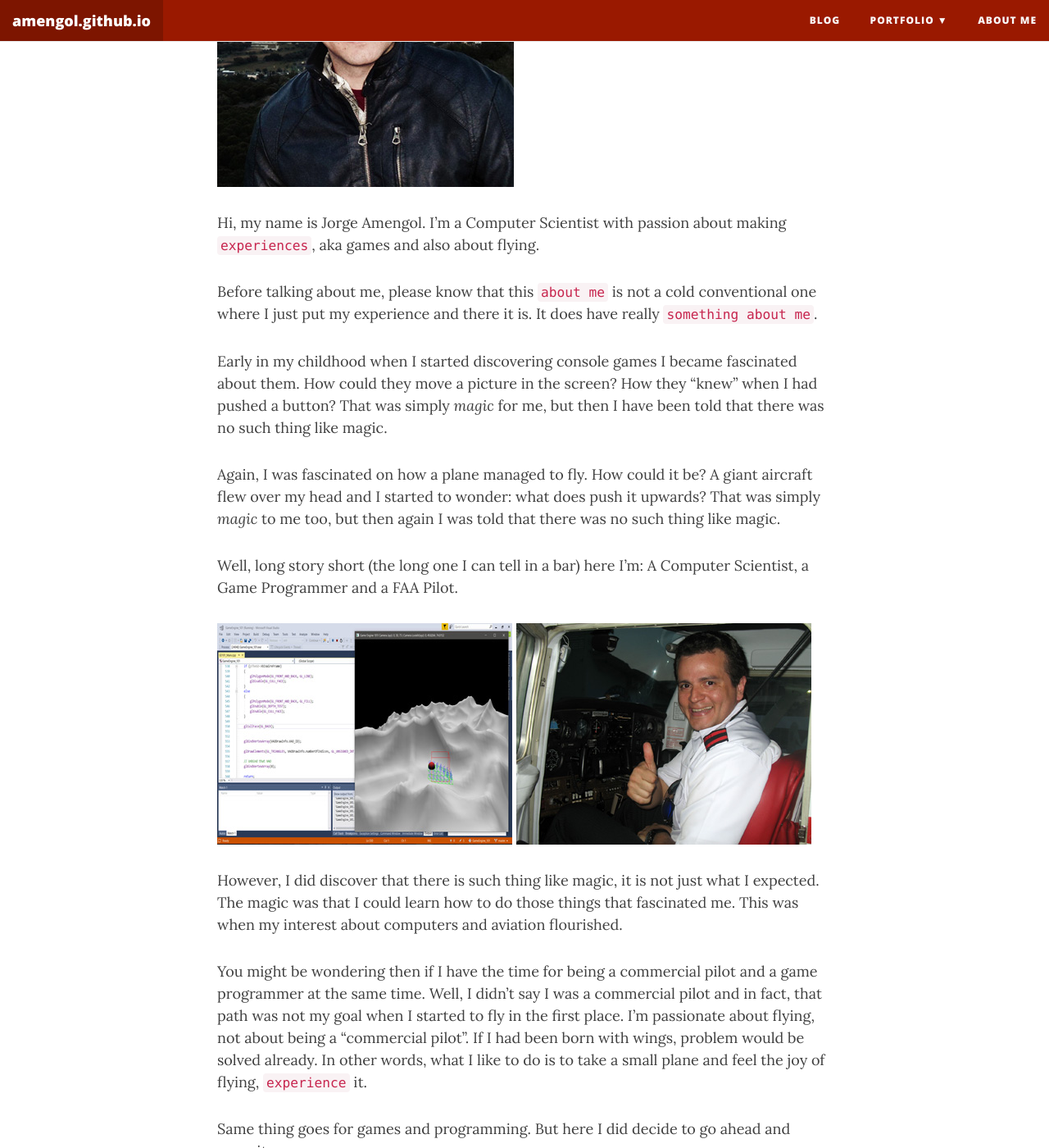
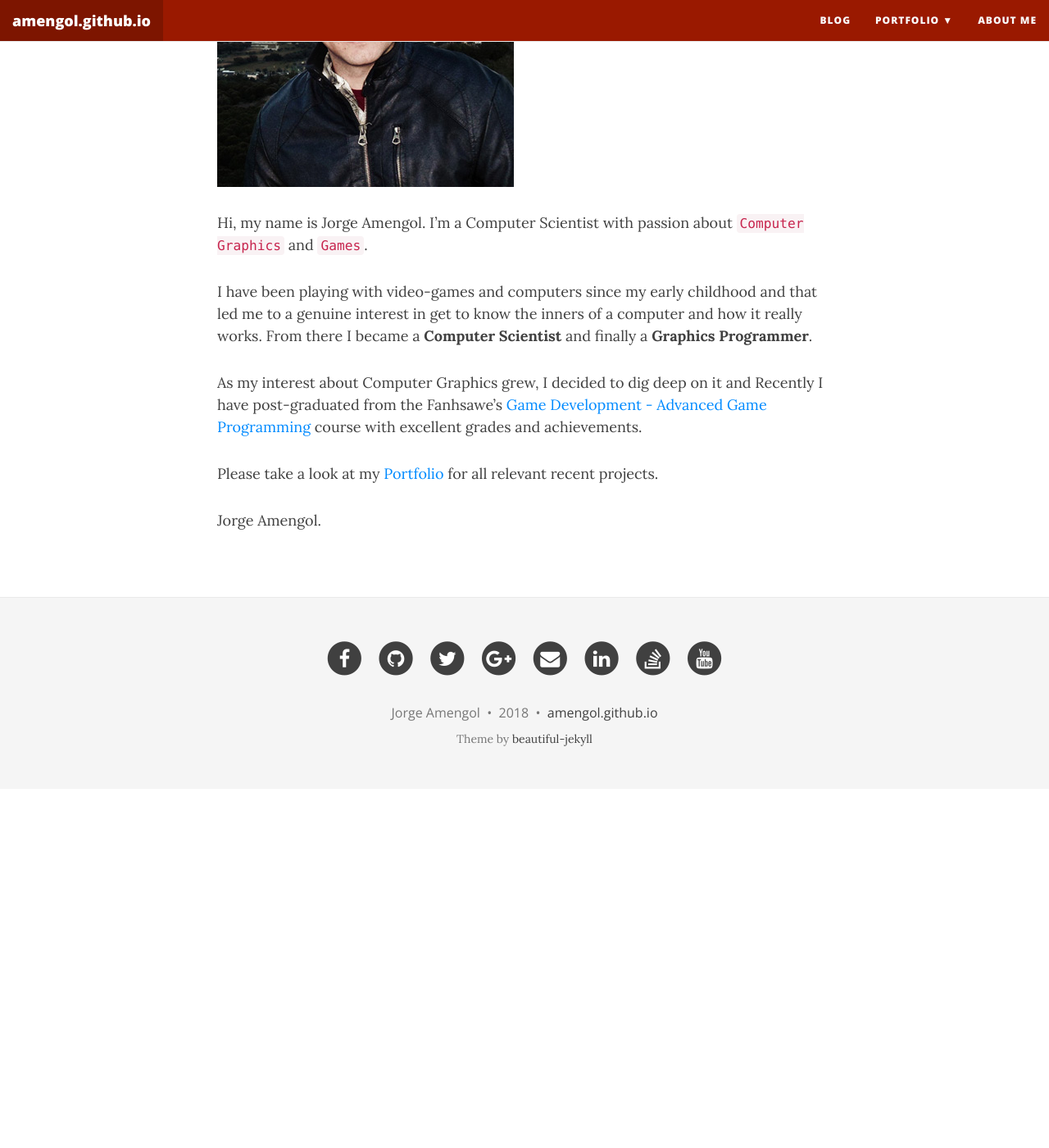
Before and after one commit to amengol/amengol.github.io, a Jekyll site: the page built from aboutme.md, in a window 1280 px wide and 1400 px high, scrolled down 466 px. Shown: the whole window at 82% size. Built offline with Jekyll 4.4.1, drawn with Linux system fonts in a browser that asks for light colours; nearby versions of some CDN libraries; after the commit the page ends 1428 px from its top, so only the background shows below that; some of the changed text lies outside the part shown.

Commit message:
Game Jam update

```diff
--- a/_config.yml
+++ b/_config.yml
@@ -17,7 +17,7 @@ baseurl: ""
 title: amengol.github.io
 
 # Short description of your site
-description: On Game Programming
+description: Graphics Programmer
 
 # --- Navigation bar options --- #
 
@@ -29,7 +29,7 @@ navbar-links:
 #    - Design Patterns: "DesignPatterns"
 #    - Graphics: "aboutme"
   Portfolio:
-    - Programming: "Programming/"
+    - Projects: "Projects/"
     - GitHub: "https://github.com/amengol"
  #   - FSX & P3D: "http://www.markdowntutorial.com/"
   About Me: "aboutme"
--- a/aboutme.md
+++ b/aboutme.md
@@ -1,48 +1,17 @@
 ---
 layout: page
 title: About me
-subtitle: Game Programmer, Flight Simulator Developer, Pilot
+subtitle: Passionate Graphics Programmer
 ---
 
 ![Profile1]({{ "/img/aboutme/Profile1.jpg" | absolute_url }})
 
-Hi, my name is Jorge Amengol. I'm a Computer Scientist with passion about making `experiences`, aka games and also about flying.
+Hi, my name is Jorge Amengol. I'm a Computer Scientist with passion about `Computer Graphics` and `Games`.
 
-Before talking about me, please know that this `about me` is not a cold conventional one where I just put my experience and there it is. It does have really `something about me`.
+I have been playing with video-games and computers since my early childhood and that led me to a genuine interest in get to know the inners of a computer and how it really works. From there I became a **Computer Scientist** and finally a **Graphics Programmer**.
 
-Early in my childhood when I started discovering console games I became fascinated about them. How could they move a picture in the screen? How they "knew" when I had pushed a button? That was simply *magic* for me, but then I have been told that there was no such thing like magic.
+As my interest about Computer Graphics grew, I decided to dig deep on it and Recently I have post-graduated from the Fanhsawe's [Game Development - Advanced Game Programming](https://www.fanshawec.ca/programs-and-courses/program/gdp1-game-development-advanced-programming/next-year){:target="_blank"} course with excellent grades and achievements.
 
-Again, I was fascinated on how a plane managed to fly. How could it be? A giant aircraft flew over my head and I started to wonder: what does push it upwards? That was simply *magic* to me too, but then again I was told that there was no such thing like magic.
-
-Well, long story short (the long one I can tell in a bar) here I'm: A Computer Scientist, a Game Programmer and a FAA Pilot.
-
-![Game Development]({{ "/img/aboutme/GameDev.jpg" | absolute_url }}) ![Pilot]({{ "/img/aboutme/Pilot.jpg" | absolute_url }})
-
-However, I did discover that there is such thing like magic, it is not just what I expected. The magic was that I could learn how to do those things that fascinated me. This was when my interest about computers and aviation flourished.
-
-You might be wondering then if I have the time for being a commercial pilot and a game programmer at the same time. Well, I didn’t say I was a commercial pilot and in fact, that path was not my goal when I started to fly in the first place. I’m passionate about flying, not about being a “commercial pilot”. If I had been born with wings, problem would be solved already. In other words, what I like to do is to take a small plane and feel the joy of flying, `experience` it.
-
-Same thing goes for games and programming. But here I did decide to go ahead and pursuit a career.
-
-Being passionate about computers and aviation soon brought me to Flight Simulators. But only “flying” with them wasn’t enough. I needed to create something, to make my own scenery there. Then, following some tutorials, I kind of recreated  my [own city](http://fsbirdhouse.blogspot.ca/2010/12/sao-luis-photoreal.html){:target="_blank"} inside the simulator (at the same time I started to take some flying lessons).
-
-![Sao Luis]({{ "/img/aboutme/sbsl.jpg" | absolute_url }})
-
-The thing with making DLCs and ultimately games is that after you have shipped one you never want to stop making more. After recreating my city I went for more projects and did about half dozen of [them](http://fsbirdhouse.blogspot.ca/){:target="_blank"}. That was a hobby for me, but then I started making animations too for Flight Simulators and things became serious. People started to reach me to make Flight Simulators more [lifelike](https://www.youtube.com/playlist?list=PLQRI4GFL6REVO1k4Nmcy3nCDFGEaSpCy_){:target="_blank"}.
-
-<iframe width="350" height="197" src="https://www.youtube.com/embed/EzX9R7Fd_uk?list=PLQRI4GFL6REVO1k4Nmcy3nCDFGEaSpCy_" frameborder="0" gesture="media" allow="encrypted-media" allowfullscreen></iframe> <iframe width="350" height="197" src="https://www.youtube.com/embed/q5HKTsqXF8s?list=PLQRI4GFL6REVO1k4Nmcy3nCDFGEaSpCy_" frameborder="0" gesture="media" allow="encrypted-media" allowfullscreen></iframe>
-
-After some time making animations I realized that I was limited by the Flight Simulator's engine, where I could not make an interactive animation supported directly by it without programming. It only supported loop animations. That was by the time I had finished my Computer Science degree and had the chance to invest some time programming and trying to implement a kind of custom animation system inside the Simulator's engine.
-
-From that idea came the one to move to a place where Game Development was taken more seriously and invest real time trying to specialize myself in **Game Programming**. So here I am in London, Canada, at the final semester of the post-graduate Fanshawe's [Game Development - Advanced Game Programming](https://www.fanshawec.ca/programs-and-courses/program/gdp1-game-development-advanced-programming/next-year){:target="_blank"} course.
-
-
-At last, but not to be the least, I have this lovely “First Officer” that embarks with me in every journey that I take. My wife! :)
-
-![Helaine Amengol]({{ "/img/aboutme/wife.jpg" | absolute_url }})
-
-That's all for this post and if you came down here, please feel free to contact me be by any means in this page.
-
-Good to have had you onboard,
+Please take a look at my [Portfolio]({{ site.baseurl }}{% link Projects.md %}) for all relevant recent projects.
 
 Jorge Amengol.
```
Also changed, not shown: Projects.md (renamed from Programming.md, +16 -2 lines), index.html (+4 -10 lines), img/portfolio/Game_Jam.png (added).
